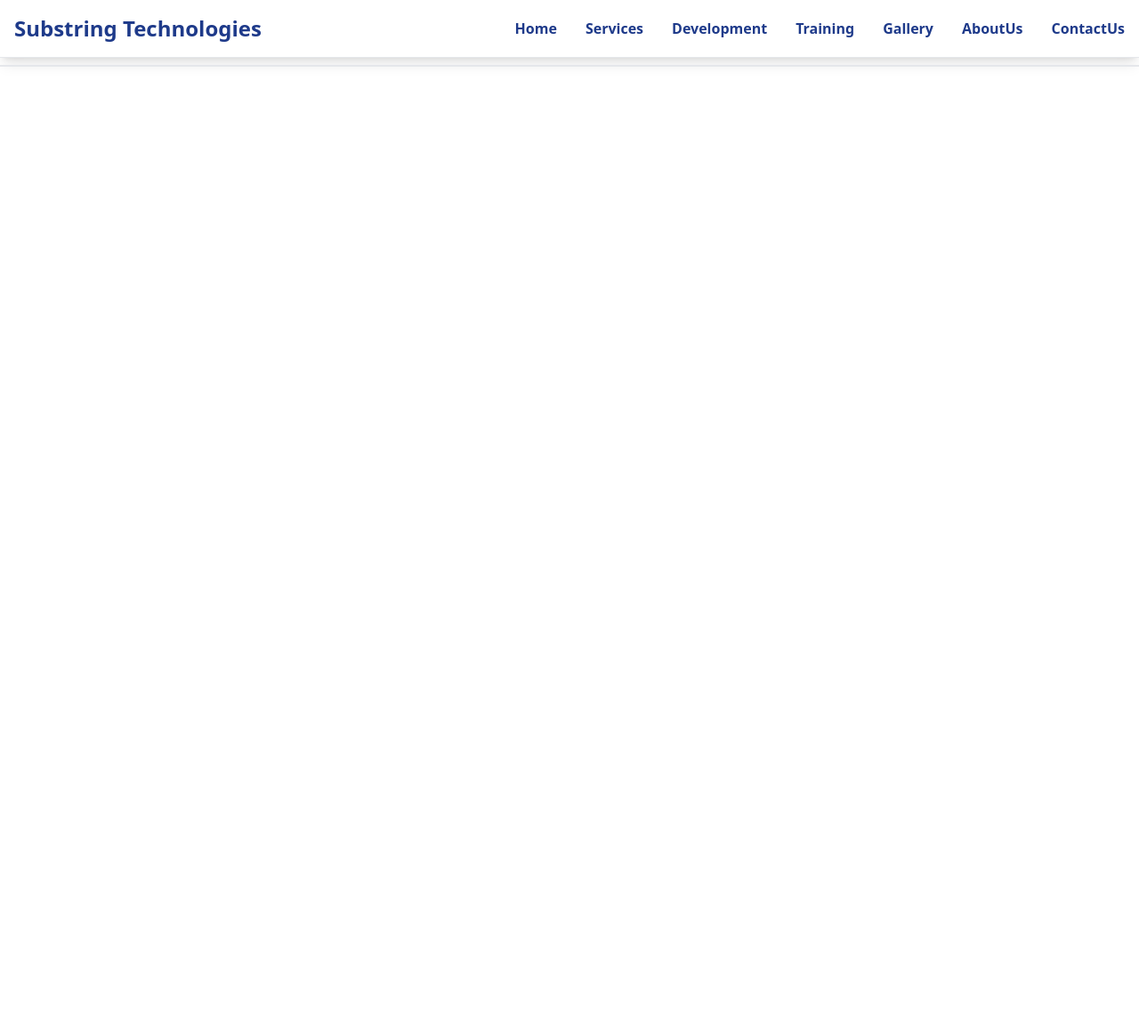
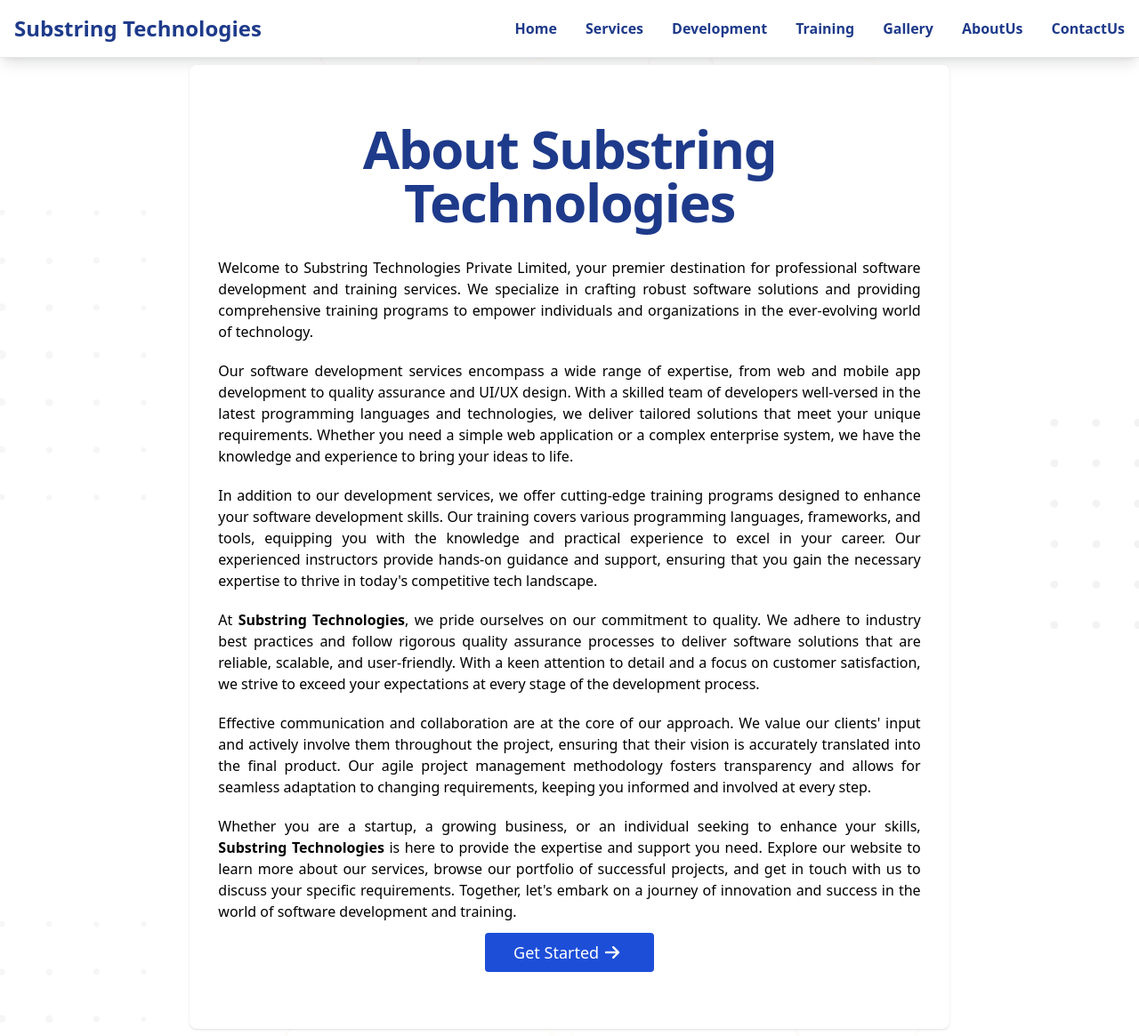
Before and after one commit to DurgeshCoder/substring_ci, a CodeIgniter 4 app: the page made by app/Views/about_view.php in a window 1280 px wide. Shown: the whole page at 89% size. Before the commit the page ends 75 px from the top, so only its background shows below. Run offline with PHP 8.4 and a stand-in for CodeIgniter, Linux system fonts and the light colour scheme; the template is opened without the code that fills it, so the values that code supplies are empty; style sheets or scripts are compiled from the project's sources; some libraries are stand-ins or nearby versions.

Commit message:
about page added__body background added__bug  fixed

```diff
--- a/app/Views/about_view.php
+++ b/app/Views/about_view.php
@@ -12,31 +12,75 @@ About Substring Technologies
 <?= $this->section('content') ?>
 
 
-<div class="">
+<div class="flex  justify-center">
+    <div class=" bg-white order-b-4 rounded-lg border-pink-500 shadow card dark:bg-gray-800 px-8 my-2  w-full  lg:w-2/3  py-16 ">
+
+        <h1 data-aos="fade-up"
+            class="text-center text-blue-900 dark:text-blue-50 mb-4  text-4xl font-bold tracking-tight leading-none md:text-3xl xl:text-6xl">
+            About
+            Substring Technologies</h1>
+
+        <p data-aos="fade-up" data-aos-delay="200" class="text-justify mt-8 block">
+            Welcome to Substring Technologies Private Limited, your premier destination for professional software
+            development and training services. We specialize in crafting robust software solutions and providing
+            comprehensive training programs to empower individuals and organizations in the ever-evolving world of
+            technology.
+
+        </p>
+        <p data-aos="fade-up" data-aos-delay="200" class="text-justify mt-5 block">
+            Our software development services encompass a wide range of expertise, from web and mobile app development
+            to quality assurance and UI/UX design. With a skilled team of developers well-versed in the latest
+            programming languages and technologies, we deliver tailored solutions that meet your unique requirements.
+            Whether you need a simple web application or a complex enterprise system, we have the knowledge and
+            experience to bring your ideas to life.
+
+        </p>
+        <p data-aos="fade-up" data-aos-delay="200" class="text-justify mt-5 block">
+            In addition to our development services, we offer cutting-edge training programs designed to enhance your
+            software development skills. Our training covers various programming languages, frameworks, and tools,
+            equipping you with the knowledge and practical experience to excel in your career. Our experienced
+            instructors provide hands-on guidance and support, ensuring that you gain the necessary expertise to thrive
+            in today's competitive tech landscape.
+
+        </p>
+        <p data-aos="fade-up" data-aos-delay="200" class="text-justify mt-5 block">
+            At <span class="font-bold">Substring Technologies</span>, we pride ourselves on our commitment to quality.
+            We
+            adhere to industry best practices and
+            follow rigorous quality assurance processes to deliver software solutions that are reliable, scalable, and
+            user-friendly. With a keen attention to detail and a focus on customer satisfaction, we strive to exceed
+            your expectations at every stage of the development process.
+        </p>
+        <p data-aos="fade-up" data-aos-delay="200" class="text-justify mt-5 block">
+            Effective communication and collaboration are at the core of our approach. We value our clients' input and
+            actively involve them throughout the project, ensuring that their vision is accurately translated into the
+            final product. Our agile project management methodology fosters transparency and allows for seamless
+            adaptation to changing requirements, keeping you informed and involved at every step.
+
+        </p>
+        <p data-aos="fade-up" data-aos-delay="200" class="text-justify mt-5 block">
+            Whether you are a startup, a growing business, or an individual seeking to enhance your skills, <span
+                    class="font-bold">Substring Technologies</span> is here to provide the expertise and support you
+            need. Explore our website to learn more about our
+            services, browse our portfolio of successful projects, and get in touch with us to discuss your specific
+            requirements. Together, let's embark on a journey of innovation and success in the world of software
+            development and training.
+
+        </p>
+
+        <div class="text-center mt-3">
+            <a href="#"
+
+               data-aos="fade-up" data-aos-delay="200"
+               class="inline-flex text-white bg-blue-700 hover:bg-blue-800 focus:ring-4 focus:outline-none focus:ring-blue-300 font-medium rounded text-lg px-8 py-2 text-center xl:mr-0 dark:bg-blue-600 dark:hover:bg-blue-700 dark:focus:ring-blue-800">
+                Get Started
+                <i class="fa-solid fa-arrow-right fa-beat fa-sm mt-[15px] mx-2" style="color:white"></i>
+
+            </a>
+        </div>
 
 
-    <div class="row  flex my-2  space-x-3 border  justify-end">
-        <?php foreach ($friends as $key => $value) {
-
-            ?>
-
-            <div class="card bg-white-400 shadow p-5 ">
-
-
-                <h1 class="text-3x"><?= $value->getName() ?></h1>
-                <h1 class="text-3x"><?= $value->getCity() ?></h1>
-                <p>Lorem ipsum dolor sit amet, consectetur adipisicing elit. Accusamus ad aliquid aperiam assumenda
-                    atque blanditiis dicta distinctio dolor dolore dolores doloribus enim error eum ex facere harum
-                    inventore ipsa labore laborum magnam nam neque, nobis officia placeat praesentium, provident quasi
-                    qui rem similique sint totam ullam velit vero voluptatibus voluptatum.</p>
-                <button class="px-2 text-white rounded py-1 bg-red-600">Click</button>
-
-            </div>
-
-        <?php } ?>
-
     </div>
-
 </div>
 
 
--- a/public/static/css/custom_style.css
+++ b/public/static/css/custom_style.css
@@ -4,3 +4,8 @@
 
 
 /*100*/
+
+body {
+    background: url(../img/background.svg) fixed ;
+    background-size: cover;
+}
--- a/public/static/css/output.css
+++ b/public/static/css/output.css
@@ -785,6 +785,18 @@ video {
   width: 100%;
 }
 
+.w-1\/2 {
+  width: 50%;
+}
+
+.w-2\/3 {
+  width: 66.666667%;
+}
+
+.w-3\/4 {
+  width: 75%;
+}
+
 .max-w-2xl {
   max-width: 42rem;
 }
@@ -1099,8 +1111,17 @@ video {
   padding-bottom: 1rem;
 }
 
+.py-8 {
+  padding-top: 2rem;
+  padding-bottom: 2rem;
+}
+
 .text-center {
   text-align: center;
+}
+
+.text-justify {
+  text-align: justify;
 }
 
 .text-2xl {
@@ -1578,6 +1599,11 @@ video {
     font-size: 1.25rem;
     line-height: 1.75rem;
   }
+
+  .md\:text-2xl {
+    font-size: 1.5rem;
+    line-height: 2rem;
+  }
 }
 
 @media (min-width: 1024px) {
@@ -1591,6 +1617,10 @@ video {
 
   .lg\:w-1\/2 {
     width: 50%;
+  }
+
+  .lg\:w-2\/3 {
+    width: 66.666667%;
   }
 
   .lg\:grid-cols-3 {
@@ -1663,4 +1693,14 @@ video {
     font-size: 3.75rem;
     line-height: 1;
   }
-}
+
+  .xl\:text-4xl {
+    font-size: 2.25rem;
+    line-height: 2.5rem;
+  }
+
+  .xl\:text-5xl {
+    font-size: 3rem;
+    line-height: 1;
+  }
+}
```
Also changed, not shown: app/Views/home/hero.php (+5 -3 lines), public/static/img/background.svg (added).
